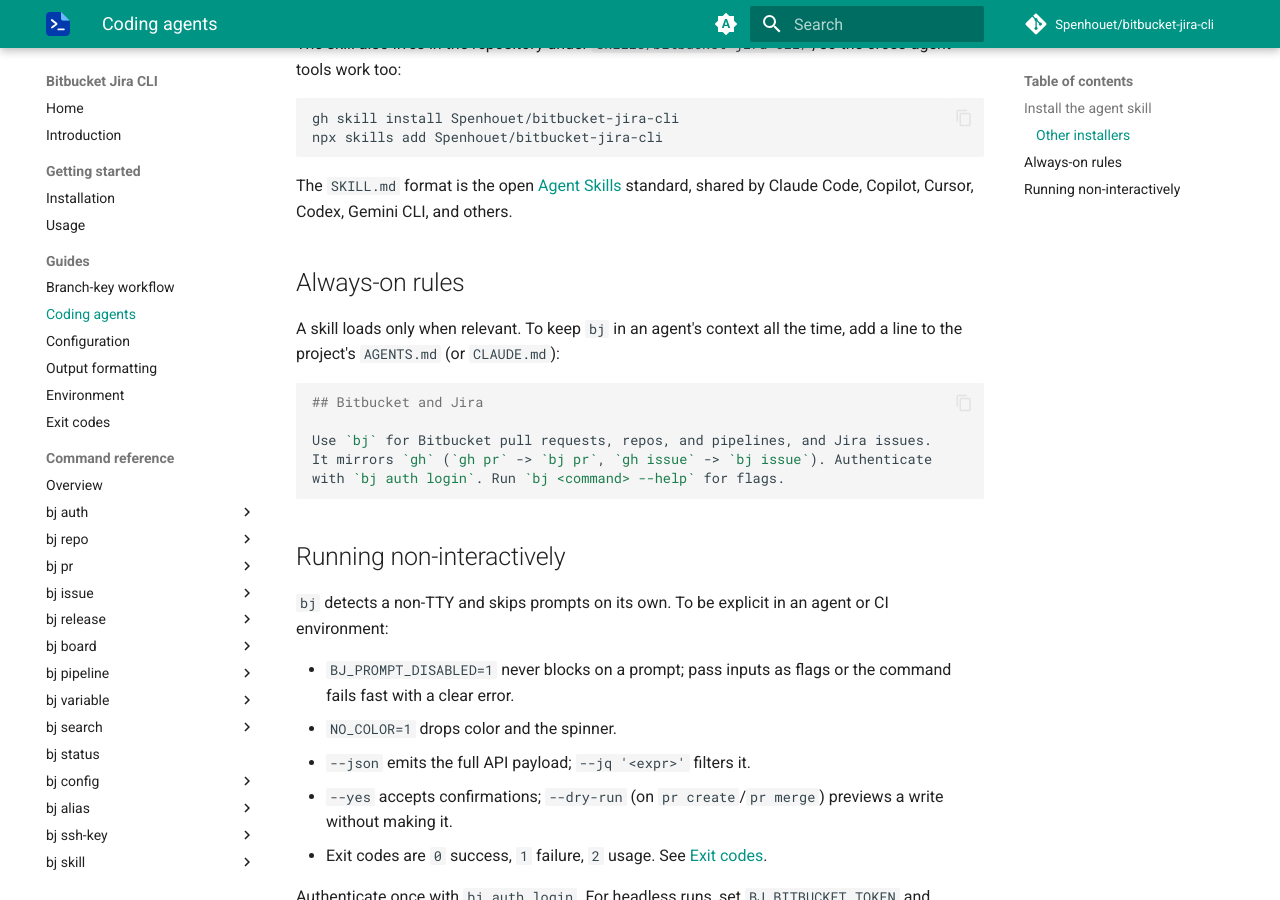
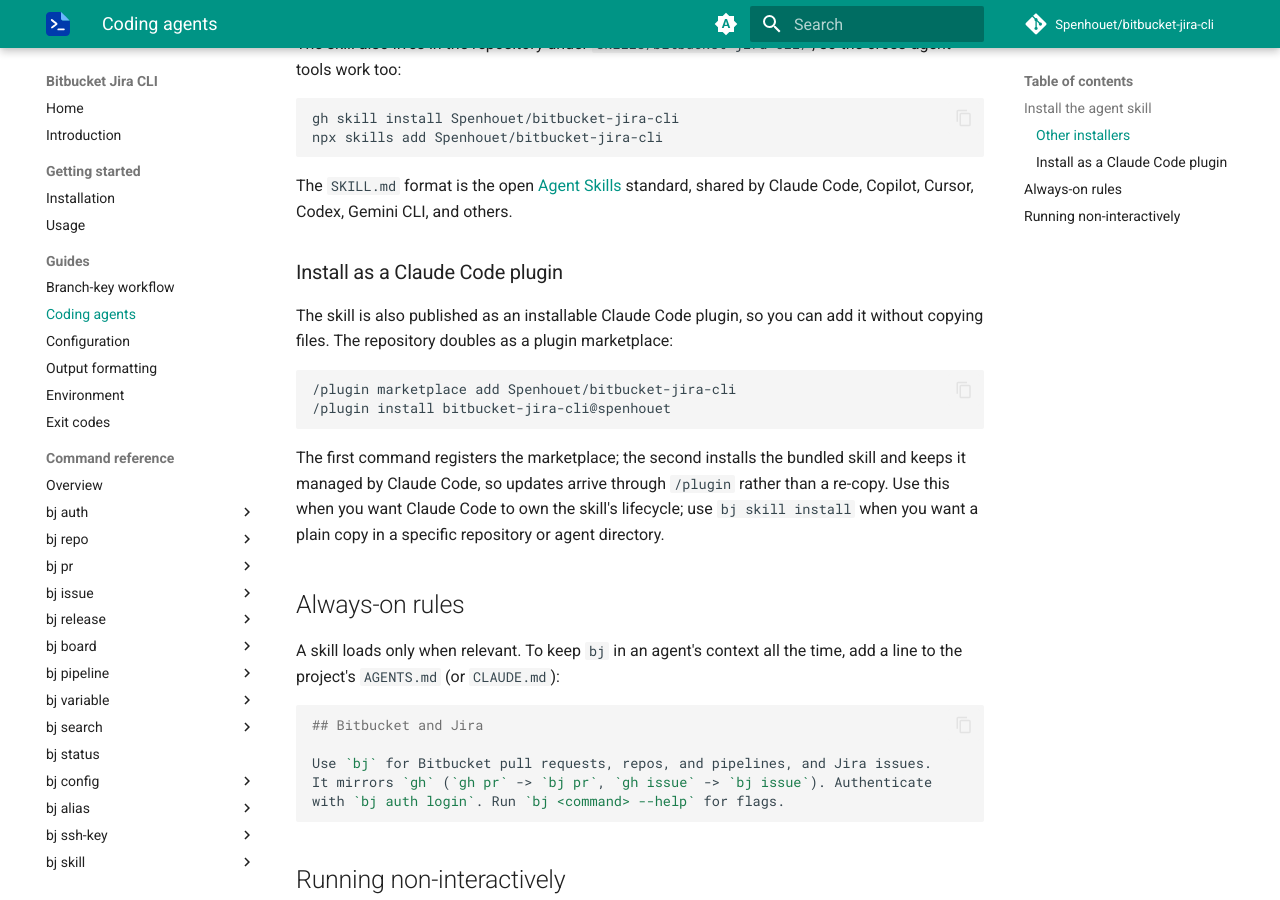
Before and after one commit to Spenhouet/bitbucket-jira-cli, an MkDocs documentation site: the page built from docs/guides/agents.md, in a window 1280 px wide and 900 px high, scrolled down 1003 px. Built offline with MkDocs 1.6.1 and Material for MkDocs 9.7.7, drawn with Linux system fonts in a browser that asks for light colours; comment, search, counter and statistics services are not loaded.

Commit message:
docs: document Claude Code plugin install in the agents guide

````diff
--- a/docs/guides/agents.md
+++ b/docs/guides/agents.md
@@ -53,6 +53,22 @@
 The `SKILL.md` format is the open [Agent Skills](https://agentskills.io/)
 standard, shared by Claude Code, Copilot, Cursor, Codex, Gemini CLI, and others.
 
+### Install as a Claude Code plugin
+
+The skill is also published as an installable Claude Code plugin, so you can add
+it without copying files. The repository doubles as a plugin marketplace:
+
+```bash
+/plugin marketplace add Spenhouet/bitbucket-jira-cli
+/plugin install bitbucket-jira-cli@spenhouet
+```
+
+The first command registers the marketplace; the second installs the bundled
+skill and keeps it managed by Claude Code, so updates arrive through `/plugin`
+rather than a re-copy. Use this when you want Claude Code to own the skill's
+lifecycle; use `bj skill install` when you want a plain copy in a specific
+repository or agent directory.
+
 ## Always-on rules
 
 A skill loads only when relevant. To keep `bj` in an agent's context all the
````
